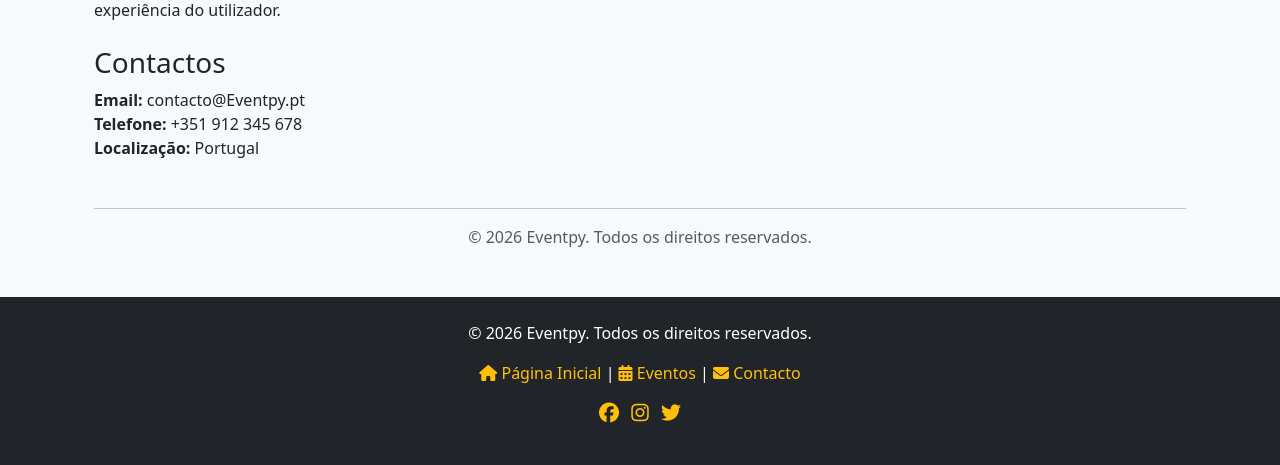
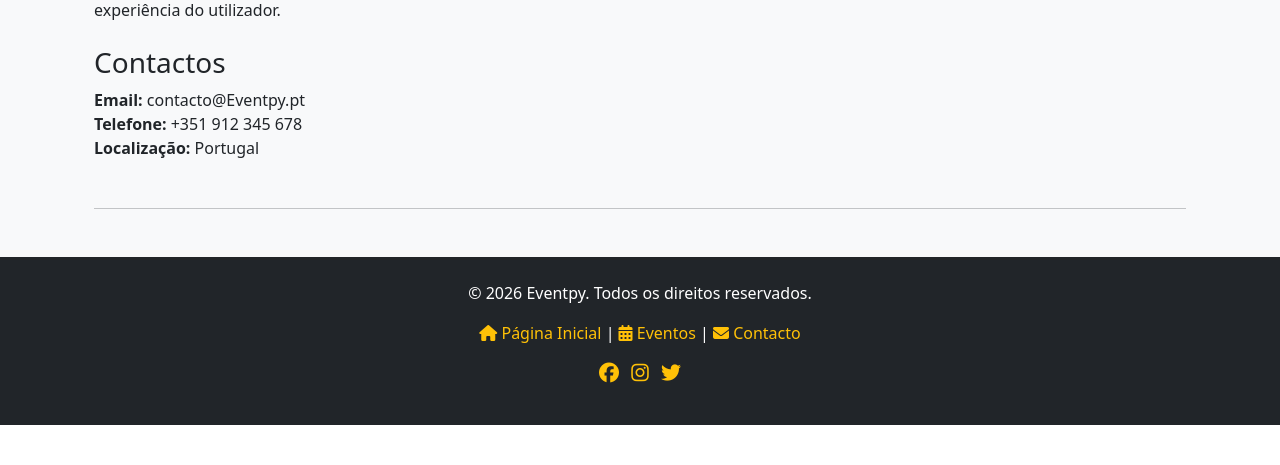
Before and after one commit to leo-snczki/eventpy, a Flask app: page /sobre in a window 1280 px wide. Shown: the part 929-1394 px from the top of the page. After the commit the page ends 1354 px from the top, so only its background shows below. Run offline with Flask 3, Linux system fonts and the light colour scheme; some libraries are stand-ins or nearby versions.

Commit message:
Remove copyright notice from footer in sobre.html and string fix

```diff
--- a/templates/sobre.html
+++ b/templates/sobre.html
@@ -88,10 +88,5 @@
     </div>
 
     <hr>
-
-    <p class="text-center text-muted">
-        © {{ current_year }} Eventpy. Todos os direitos reservados.
-    </p>
-
 </div>
 {% endblock %}
```
